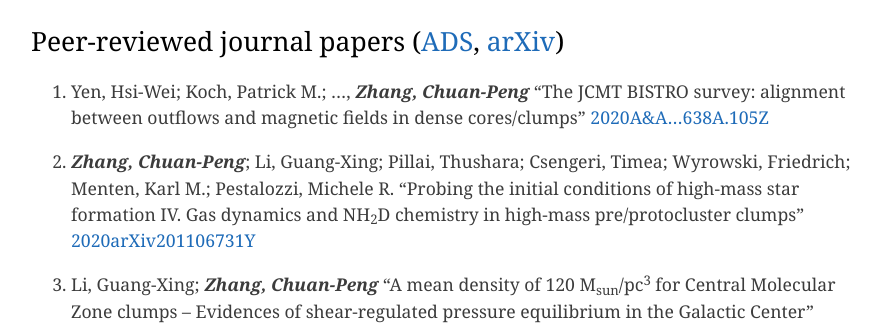
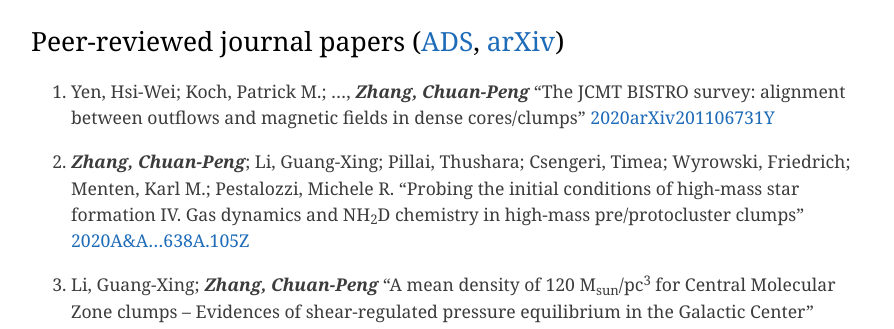
Before and after one commit to zcp521/zcp521.github.io, a Jekyll site: the page built from pub.md, in a window 1280 px wide and 900 px high, scrolled down 502 px. Shown: the part 155-484 px from the top of the window, without its empty margins (193-1087 px from the left). Built offline with Jekyll 4.4.1, drawn with Linux system fonts in a browser that asks for light colours.

Commit message:
Update pub.md

```diff
--- a/pub.md
+++ b/pub.md
@@ -16,11 +16,11 @@ tagline: "My publication list"
 
 41. Yen, Hsi-Wei; Koch, Patrick M.; ..., ***Zhang, Chuan-Peng***
 	"The JCMT BISTRO survey: alignment between outflows and magnetic fields in dense cores/clumps"
-	[2020A&A...638A.105Z](https://ui.adsabs.harvard.edu/abs/2020arXiv201106731Y)
+	[2020arXiv201106731Y](https://ui.adsabs.harvard.edu/abs/2020arXiv201106731Y)
 
 40. ***Zhang, Chuan-Peng***; Li, Guang-Xing; Pillai, Thushara; Csengeri, Timea; Wyrowski, Friedrich; Menten, Karl M.; Pestalozzi, Michele R.
 	"Probing the initial conditions of high-mass star formation IV. Gas dynamics and NH<sub>2</sub>D chemistry in high-mass pre/protocluster clumps"
-	[2020arXiv201106731Y](https://ui.adsabs.harvard.edu/abs/2020A%26A...638A.105Z)
+	[2020A&A...638A.105Z](https://ui.adsabs.harvard.edu/abs/2020A%26A...638A.105Z)
 
 39. Li, Guang-Xing; ***Zhang, Chuan-Peng***
 	"A mean density of 120 M<sub>sun</sub>/pc<sup>3</sup> for Central Molecular Zone clumps – Evidences of shear-regulated pressure equilibrium in the Galactic Center"
```
